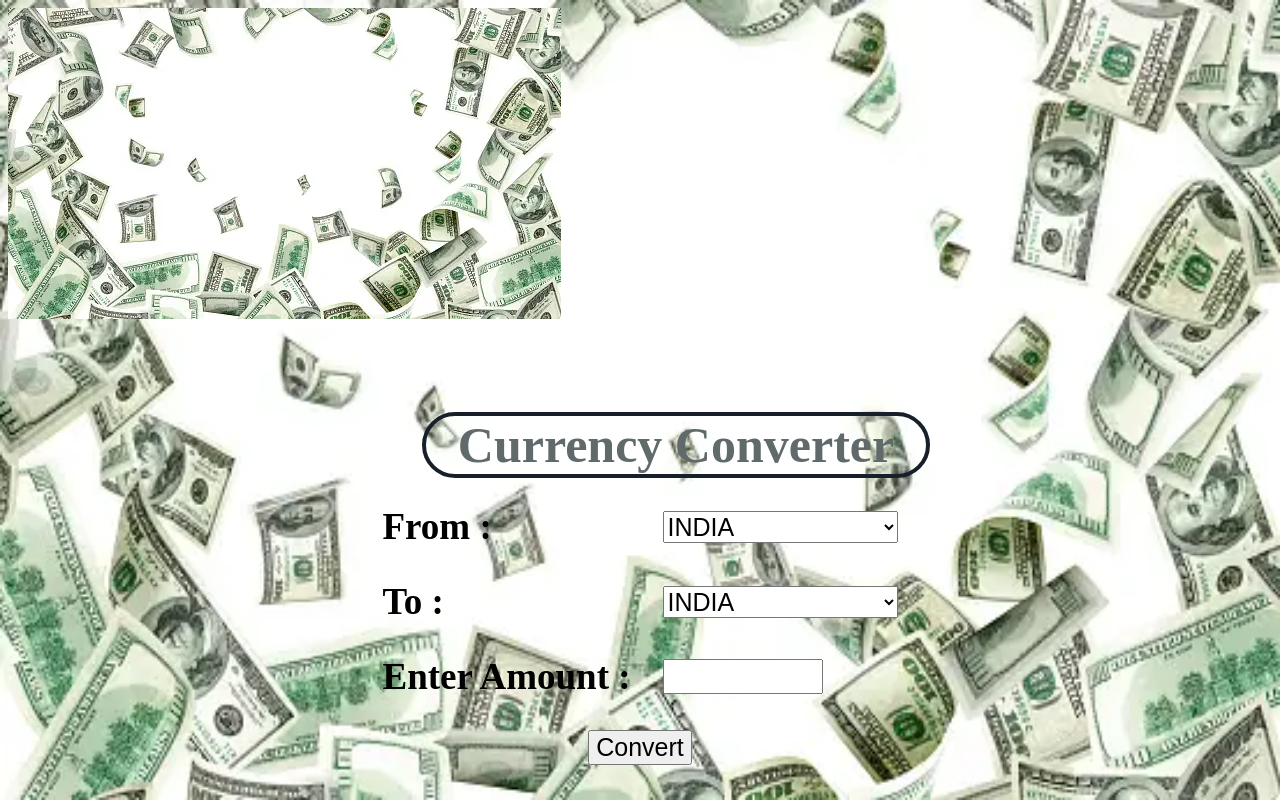
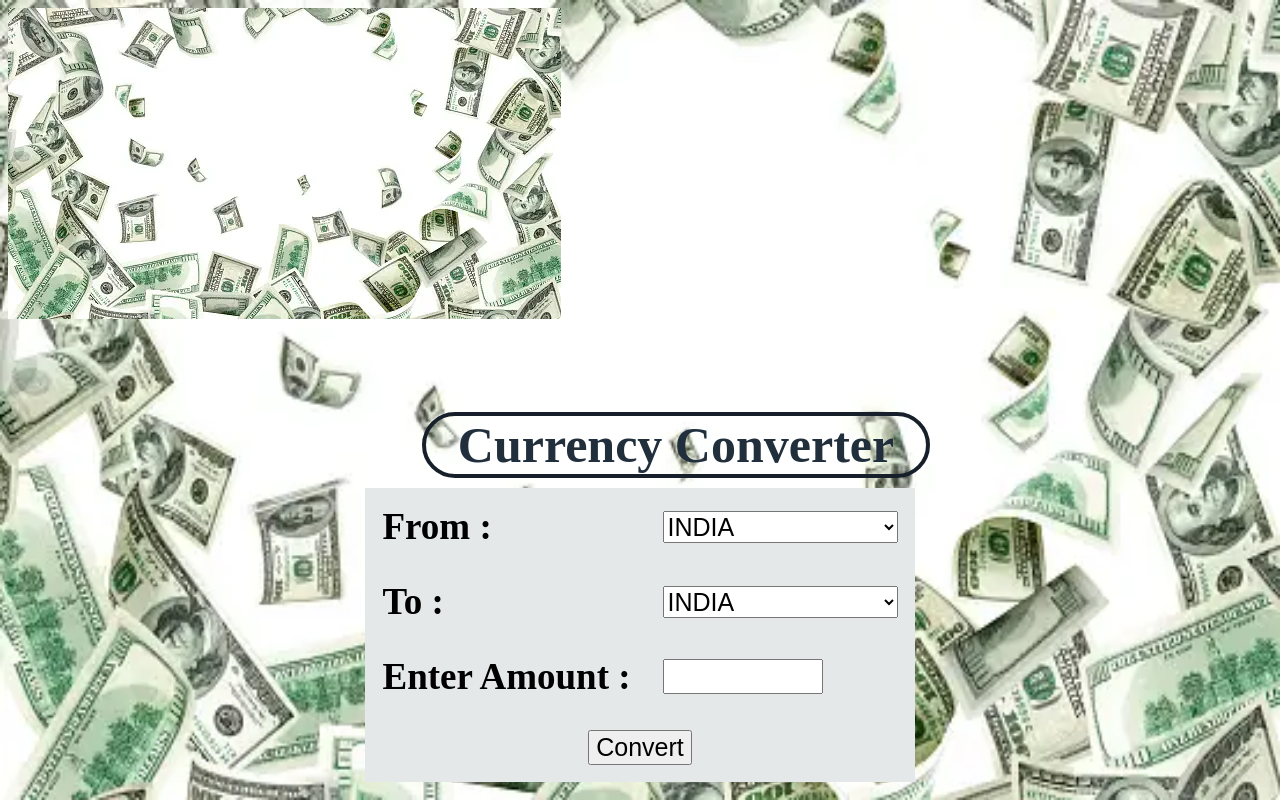
Before and after one commit to Raza78681/currency_convertor, a plain HTML site: page index.html in a window 1280 px wide. Drawn offline with Linux system fonts and the light colour scheme; files whose address does not match are found by name.

Commit message:
Update style.css

```diff
--- a/assets/css/style.css
+++ b/assets/css/style.css
@@ -1,6 +1,6 @@
 
 .logo{
-	color:#616A6B;
+	color:#212F3D;
 	text-align:center;
 	font-size:50px;
 	border:4px solid #17202A;
@@ -20,6 +20,7 @@ body{
 
 }
 table{
+	background-color:#E5E8E8;
 	text-align: left;
 	font-size: 25px;
 }
@@ -35,7 +36,7 @@ input{
 	width: 160px;
 }
 #result,#curr{
-	color:green;
+	color:#1C2833;
 	font-size:37px;
 }
 #curr{
```
